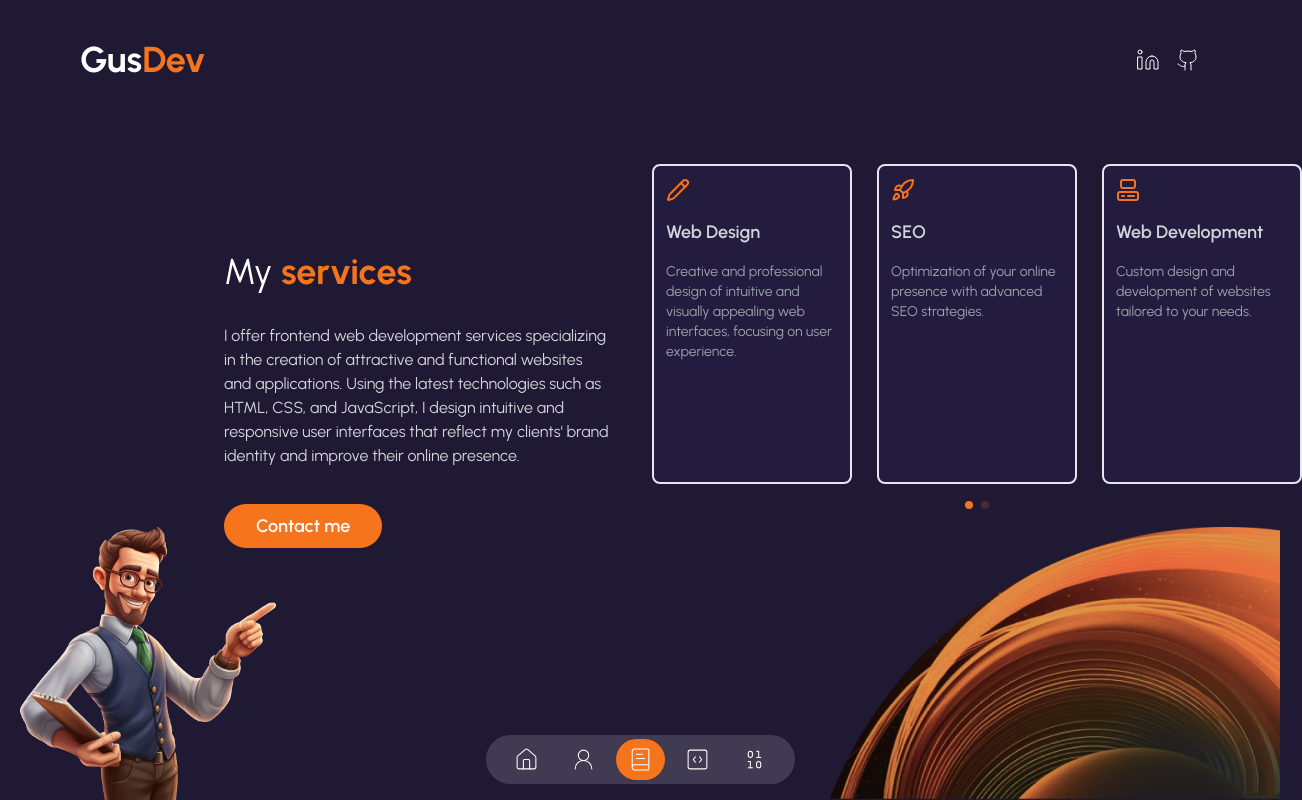
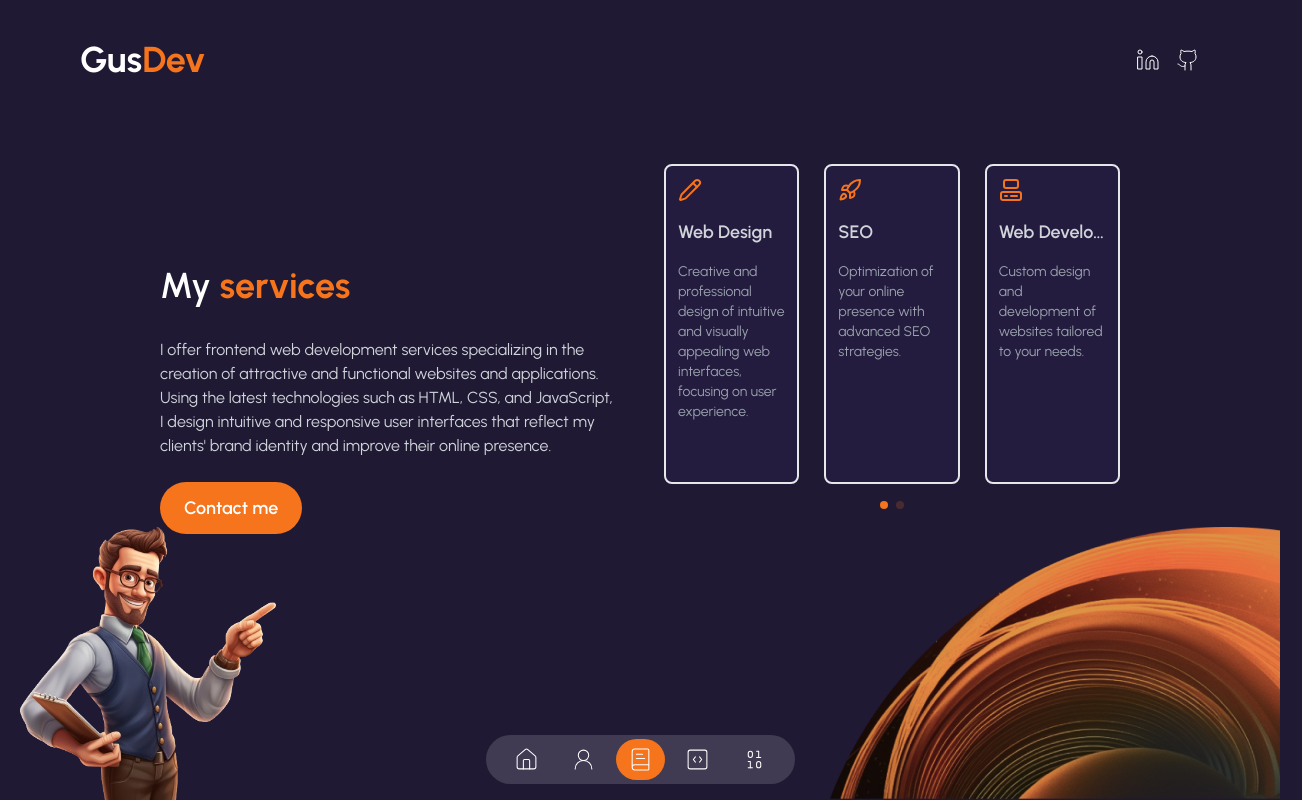
Before and after one commit to gusespitia/Portfolio-particles, a Next.js app: page /services in a window 1280 px wide. Shown: the whole page, 1302 px wide, since content can reach past the window. Built offline with nearby package versions, Linux system fonts and the light colour scheme.

Commit message:
changes on tailwind

```diff
--- a/app/(routes)/about-me/page.tsx
+++ b/app/(routes)/about-me/page.tsx
@@ -1,24 +1,39 @@
+"use client";
+
 import Avatar from "@/components/avatar";
 import ContainerPage from "@/components/container";
 import CounterServices from "@/components/counter-services";
 import TimeLine from "@/components/time-line";
 import TransitionPage from "@/components/transition-page";
 
-const pageAboutMe = () => {
+const PageAboutMe = () => {
   return (
     <>
       <TransitionPage />
       <ContainerPage>
+        {/* Avatar Section */}
         <Avatar />
-        <h1 className="text-center text-4xl leading-tight md:text-left lg:text-center md:text-3xl  mx-auto mt-10 xs:text-2xl ">
+
+        {/* Heading */}
+        <h1 className="mx-auto mt-10 font-bold text-3xl text-center md:text-left lg:text-center xs:text-2xl leading-snug">
           My{" "}
-          <span className="text-secondary font-bold">professional journey</span>
+          <span className="font-bold text-secondary">
+            professional journey
+          </span>
         </h1>
-        <CounterServices />
-        <TimeLine />
+
+        {/* Counter Services Section */}
+        <div className="mt-12">
+          <CounterServices />
+        </div>
+
+        {/* Timeline Section */}
+        <div className="mt-16 md:mb-52">
+          <TimeLine />
+        </div>
       </ContainerPage>
     </>
   );
 };
 
-export default pageAboutMe;
+export default PageAboutMe;
--- a/app/(routes)/portfolio/page.tsx
+++ b/app/(routes)/portfolio/page.tsx
@@ -1,3 +1,5 @@
+"use client";
+
 import AvatarPortfolio from "@/components/avatar-portolfio";
 import CircleImage from "@/components/circle-image";
 import ContainerPage from "@/components/container";
@@ -8,14 +10,22 @@ import { dataPortfolio } from "@/utils/data";
 const PortfolioPage = () => {
   return (
     <ContainerPage>
+      {/* Page Transition */}
       <TransitionPage />
+
+      {/* Avatar Section */}
       <AvatarPortfolio />
       <CircleImage />
-      <div className="flex flex-col justify-center h-full">
-        <h1 className="text-xl leading-tight text-center md:text-3xl md:mb-5">
-          My <span className="font-bold text-secondary">portfolio</span>
+
+      {/* Portfolio Content */}
+      <div className="flex flex-col justify-center items-center mt-10">
+        {/* Page Title */}
+        <h1 className="md:mb-6 font-bold text-2xl text-center md:text-3xl xs:text-xl leading-snug">
+          My <span className="text-secondary">portfolio</span>
         </h1>
-        <div className="relative z-10 grid max-w-4xl gap-6 mx-auto sm:grid-cols-1 mt-4 md:grid-cols-2 lg:grid-cols-3">
+
+        {/* Portfolio Grid */}
+        <div className="gap-6 grid sm:grid-cols-1 md:grid-cols-2 lg:grid-cols-3 mx-auto mt-6 xs:px-4 w-full max-w-6xl">
           {dataPortfolio.map((data) => (
             <PortfolioBox key={data.id} data={data} />
           ))}
--- a/app/(routes)/services/page.tsx
+++ b/app/(routes)/services/page.tsx
@@ -1,37 +1,41 @@
+"use client";
+
 import AvatarServices from "@/components/avatar-services";
 import CircleImage from "@/components/circle-image";
 import SliderServices from "@/components/slider-services";
 import TransitionPage from "@/components/transition-page";
 import Link from "next/link";
 
-const servicesPage = () => {
+const ServicesPage = () => {
   return (
-    <section className="flex flex-col items-center justify-center h-screen w-full ">
+    <section className="flex flex-col justify-center items-center px-4 sm:px-6 lg:px-20 w-full min-h-screen">
       <TransitionPage />
       <AvatarServices />
-      <div className="grid items-center justify-center h-screen max-w-5xl gap-6 mx-auto md:grid-cols-2 md:px-20 w-screen">
-        <div className="max-w-[500px] mt-6 xs:mt-24 md:mt-0 xs:mx-4">
-          <h1 className="text-2xl leading-tight text-center md:text-left md:text-4xl md:mb-8 xs:mb-6">
-            My <span className="text-secondary font-bold">services</span>
+      <div className="justify-center items-center gap-12 grid md:grid-cols-2 mx-auto md:px-10 lg:px-20 max-w-6xl">
+        {/* Text Section */}
+        <div className="mt-6 md:mt-0 xs:mt-12">
+          <h1 className="md:mb-8 font-semibold text-2xl text-center md:text-left md:text-4xl leading-tight">
+            My <span className="font-bold text-secondary">services</span>
           </h1>
-          <p className="mb-9 text-md text-gray-300 ">
+          <p className="mb-6 text-center text-gray-300 text-md md:text-left">
             I offer frontend web development services specializing in the
             creation of attractive and functional websites and applications.
             Using the latest technologies such as HTML, CSS, and JavaScript, I
             design intuitive and responsive user interfaces that reflect my
             clients&apos; brand identity and improve their online presence.
           </p>
-          <div className="flex items-center justify-center md:justify-start sm:items-center">
+          <div className="flex justify-center md:justify-start items-center">
             <Link
               href="/contact"
-              className="px-8 text-xl py-2 font-semibold text-center text-white bg-secondary rounded-full hover:bg-primary md:text-lg "
+              className="bg-secondary hover:bg-secondary/90 px-6 py-3 rounded-full font-semibold text-center text-lg text-white transition-all duration-300"
             >
               Contact me
             </Link>
           </div>
         </div>
-        {/* SLIDER */}
-        <div className="">
+
+        {/* Slider Section */}
+        <div className="flex justify-center items-center">
           <SliderServices />
         </div>
       </div>
@@ -40,4 +44,4 @@ const servicesPage = () => {
   );
 };
 
-export default servicesPage;
+export default ServicesPage;
--- a/components/container.tsx
+++ b/components/container.tsx
@@ -4,7 +4,7 @@ interface ContainerProps {
 const ContainerPage = (props: ContainerProps ) => {
   const { children } = props;
   return (
-    <div className="w-full max-w-6xl px-8 pb-40 mx-auto mt-32  md:pb-0 md:px-16 sm:px-14 lg:px-20 xs:px-4">
+    <div className="relative mx-auto mt-32 px-8 sm:px-14 md:px-16 lg:px-20 xs:px-4 pb-40 md:pb-0 w-full max-w-6xl">
       {children}
     </div>
   );
--- a/components/time-line.tsx
+++ b/components/time-line.tsx
@@ -3,17 +3,17 @@ import { dataAboutPage } from "@/utils/data";
 const TimeLine = () => {
     return (
         <div className="flex flex-col justify-center divide-y divide-gray-200">
-            <div className="w-full max-w-3xl mx-auto py-10 xs:py-8">
+            <div className="mx-auto py-10 xs:py-8 w-full max-w-3xl">
                 {dataAboutPage.map((data) => (
                     <div key={data.id} className="relative py-6 pl-8 xs:pl-20 group">
-                        <h3 className="text-left mb-2 text-2xl font-bold text-gray-300 xs:text-xl  ">{data.title}</h3>
-                        <div className="flex flex-col xs:flex-row items-start mb-4 group-last:before:hidden before:absolute before:left-2 xs:before:left-6 before:h-full before:w-[1px] before:bg-gray-300 before:translate-y-3">
-                            <time className="xs:absolute left-0 inline-flex items-center justify-center w-20 h-5 text-xs font-semibold text-emerald-600 uppercase bg-emerald-100 rounded-full xs:translate-x-[-15%] xs:translate-y-1">
+                        <h3 className="mb-2 font-bold text-2xl text-gray-300 text-left xs:text-xl">{data.title}</h3>
+                        <div className="before:left-2 xs:before:left-6 before:absolute flex xs:flex-row flex-col items-start group-last:before:hidden before:bg-gray-300 mb-4 before:w-[2px] before:h-full before:translate-y-3">
+                            <time className="inline-flex left-0 xs:absolute justify-center items-center bg-emerald-100 rounded-full w-20 h-5 font-semibold text-emerald-600 text-xs uppercase xs:translate-x-[-15%] xs:translate-y-1">
                                 {data.date}
                             </time>
-                            <p className="mt-1 text-xl font-medium text-gray-400 xs:ml-0 xs:text-lg text-left xs:text-center">{data.subtitle}</p>
+                            <p className="mt-1 xs:ml-0 font-medium text-gray-400 text-left text-xl xs:text-center xs:text-lg">{data.subtitle}</p>
                         </div>
-                        <p className="text-gray-200 xs:ml-0 xs:text-sm ">{data.description}</p>
+                        <p className="xs:-ml-8 text-gray-200 xs:text-sm">{data.description}</p>
                     </div>
                 ))}
             </div>
```
Also changed, not shown: components/avatar.tsx (+1 -1 lines), components/circle-image.tsx (+1 -1 lines).
